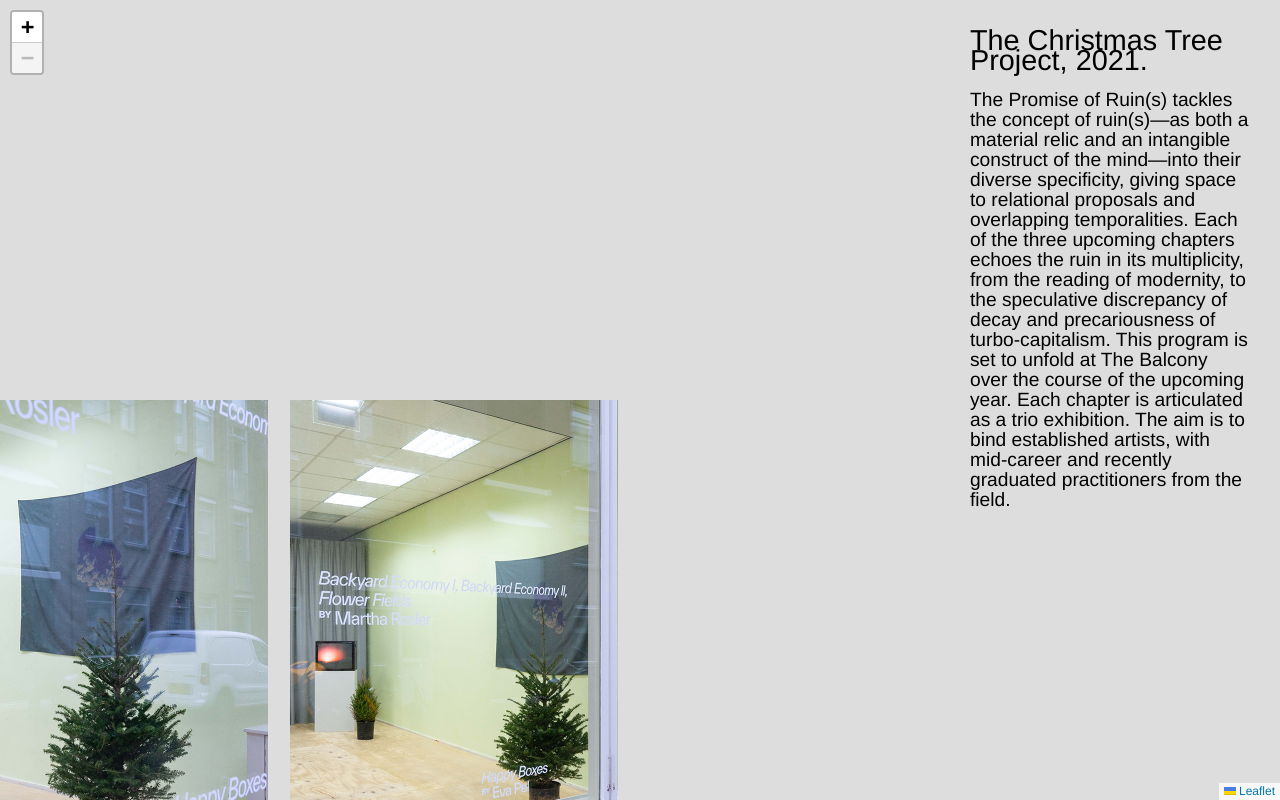
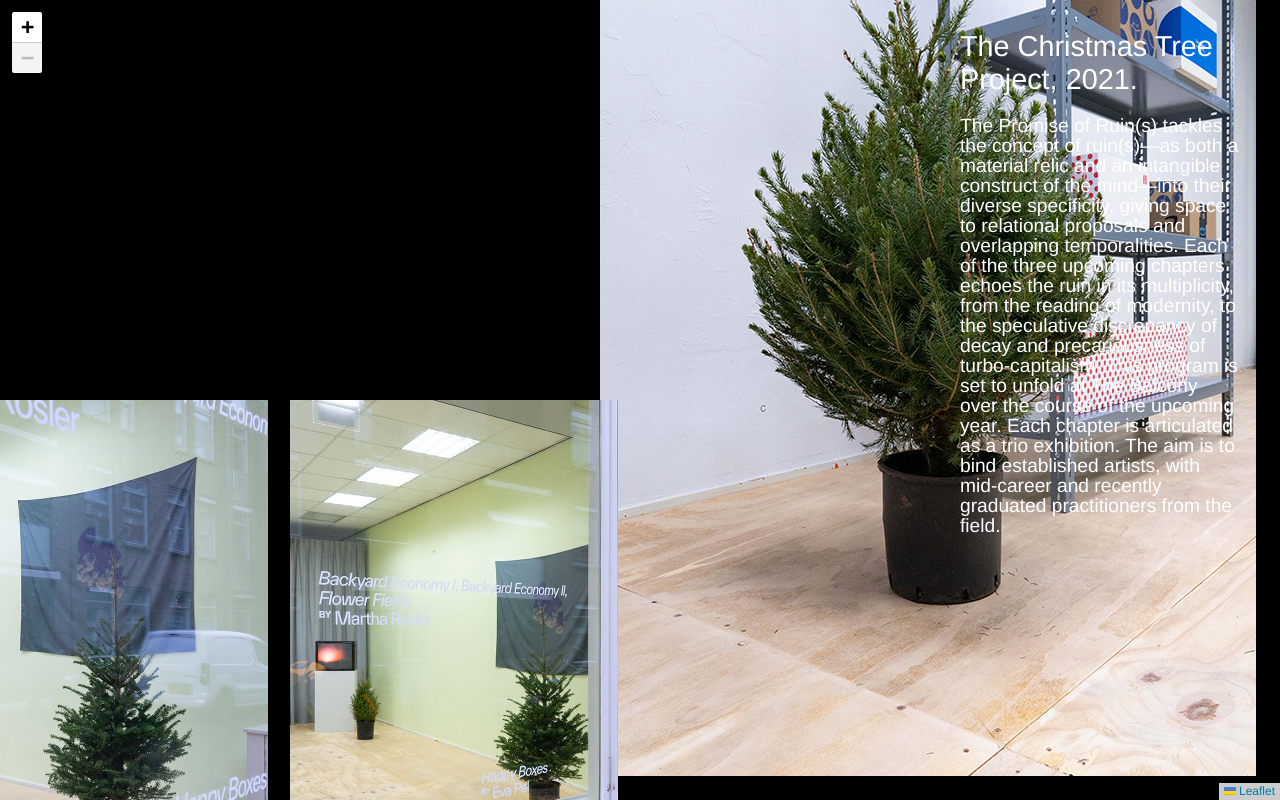
Before and after one commit to tranghasgit/minsook-website-test, a plain HTML site: page index.html in a window 1280 px wide. Drawn offline with nearby package versions, Linux system fonts and the light colour scheme; no server answers.

Commit message:
change layout

```diff
--- a/style.css
+++ b/style.css
@@ -1,22 +1,28 @@
 html, body, #map{
   height: 100%;
   margin: 0;
+  background-color: black;
+  background-image: url("imgs/img-4.jpg");
+  background-position: right 2em bottom 2em;
+  background-repeat: no-repeat;
 }
 
 #text{
-  font-family: 'helvetica neue', sans-serif;
-  font-size: 1.2rem;
-  line-height: 1.25rem;
   z-index: 999 !important;
   position: fixed;
   width: 25%;
   top:0;
-  right:0;
+  right:10px;
   padding:10px;
+
+  font-family: 'helvetica neue', sans-serif;
+  font-size: 1.2rem;
+  color: white;
 }
 
 #text p{
   margin: 20px;
+  line-height: 1.25rem;
 }
 #text h1, #text h2, #text h3{
   margin: 20px;
```
